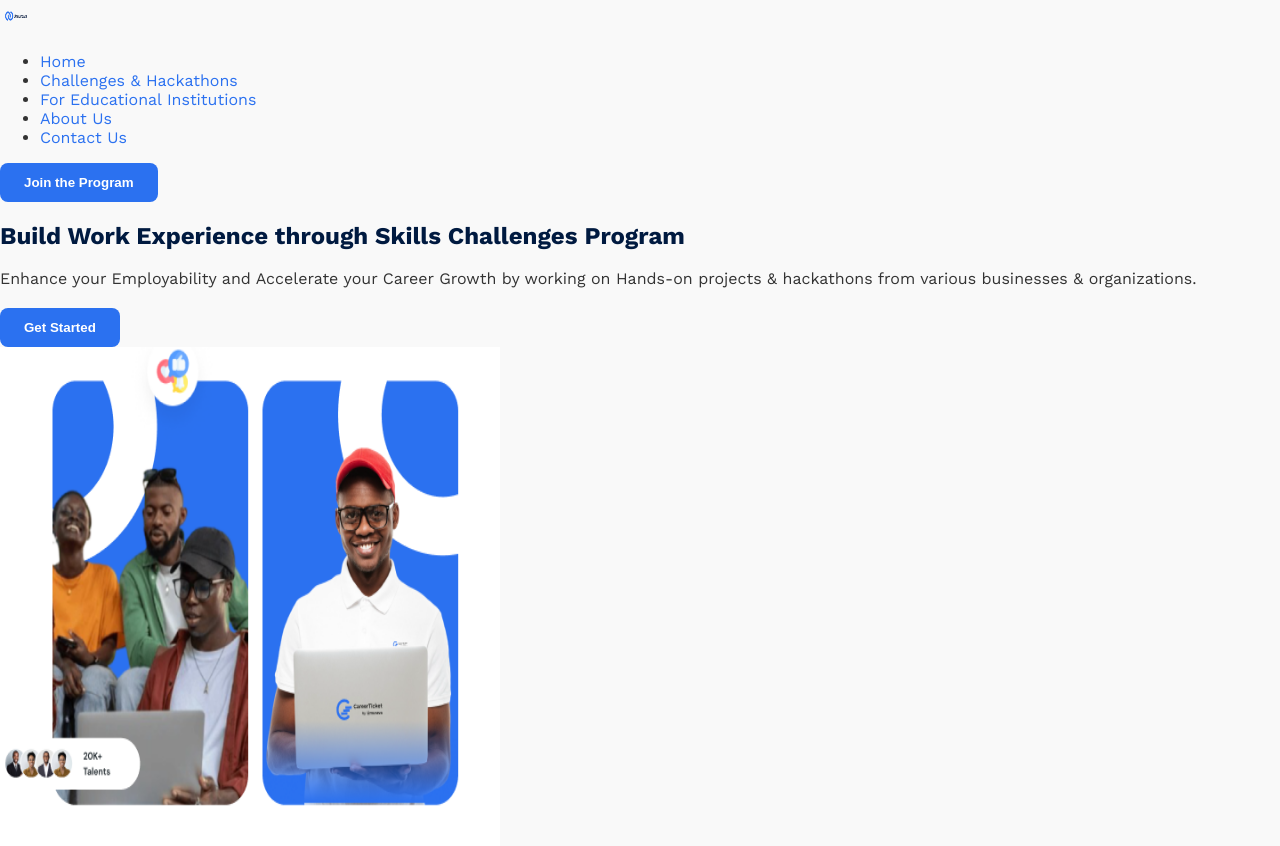
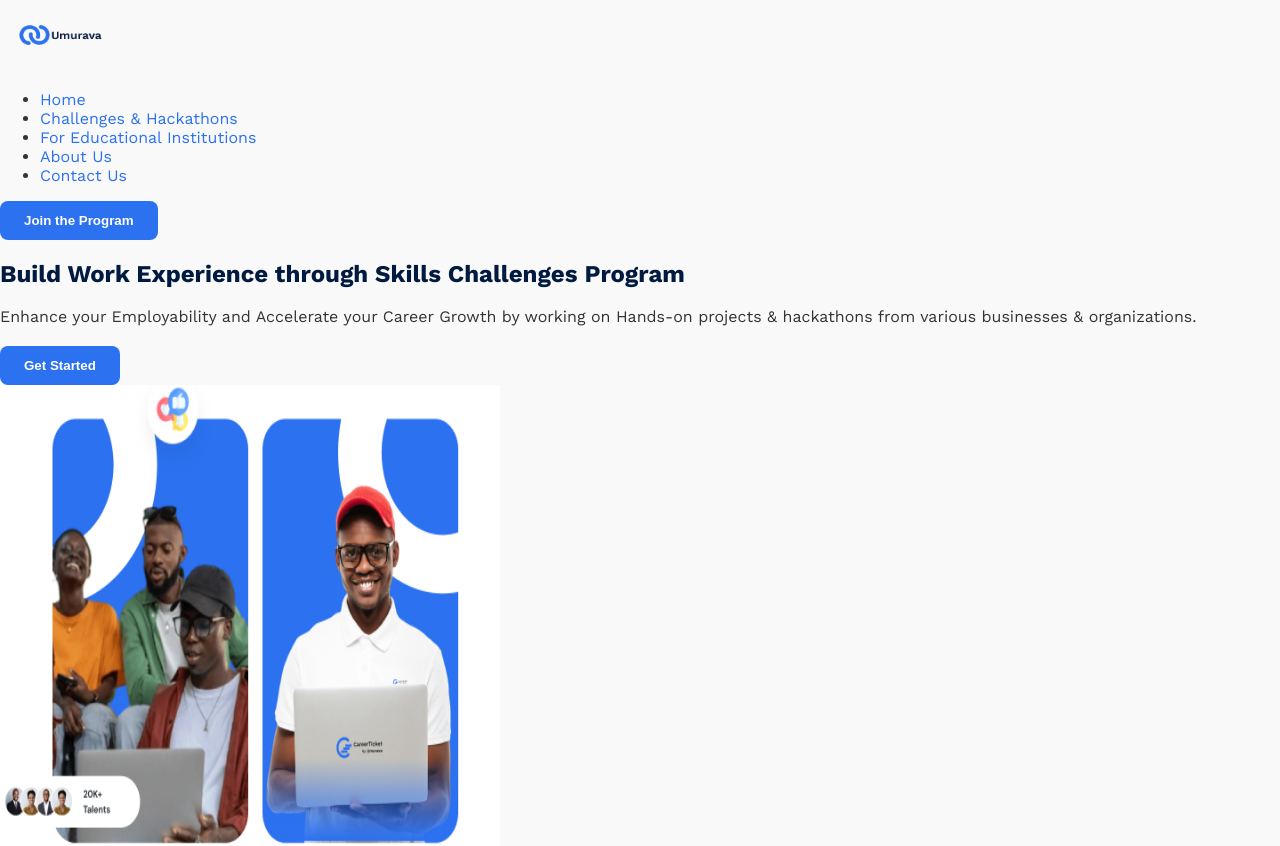
Before and after one commit to Calebgisa72/Umurava-Skill-Challenge-fe, a Next.js app: page / in a window 1280 px wide. Shown: the top 846 px of the page. Built offline with nearby package versions, Linux system fonts and the light colour scheme.

Commit message:
button changes

```diff
--- a/app/components/button.tsx
+++ b/app/components/button.tsx
@@ -1,3 +1,4 @@
+"use client";
 import React from "react";
 
 interface ButtonProps extends React.ButtonHTMLAttributes<HTMLButtonElement> {
--- a/app/components/header.tsx
+++ b/app/components/header.tsx
@@ -1,43 +1,58 @@
 "use client";
 import React from "react";
 import { useRouter } from "next/navigation";
+import Link from "next/link";
 import Button from "./button";
 import Image from "next/image";
-import Logo from "../images/Official Logo 1.png";
+import Logo from "../images/umurava-logo.png";
 
 const Header: React.FC = () => {
   const router = useRouter();
 
+  const navigation = [
+    { name: "Home", href: "/" },
+    { name: "Challenges & Hackathons", href: "/challenges" },
+    { name: "For Educational Institutions", href: "/education" },
+    { name: "About Us", href: "/about" },
+    { name: "Contact Us", href: "/contact" },
+  ];
+
   return (
     <header className="bg-white shadow-md py-4">
-      <div className="container mx-auto flex justify-between items-center">
+      <div className="max-w-7xl mx-auto px-4 sm:px-6 lg:px-8">
+        <div className="flex flex-row justify-between items-center gap-8">
+          <Link href="/" className="flex-shrink-0">
             <Image
               src={Logo}
               alt="Umurava Logo"
-          className="h-8 mr-4"
-          height={32}
-          width={32}
+              width={120}
+              height={70}
+              priority
+              className="object-contain"
             />
-        <nav>
-          <ul className="flex space-x-6">
-            <li>
-              <a href="#">Home</a>
+          </Link>
+
+          <nav className="hidden md:flex flex-1">
+            <ul className="flex flex-row items-center justify-center gap-8">
+              {navigation.map((item) => (
+                <li key={item.name}>
+                  <Link
+                    href={item.href}
+                    className="text-gray-700 hover:text-primary-color transition-colors duration-200"
+                  >
+                    {item.name}
+                  </Link>
                 </li>
-            <li>
-              <a href="#">Challenges & Hackathons</a>
-            </li>
-            <li>
-              <a href="#">For Educational Institutions</a>
-            </li>
-            <li>
-              <a href="#">About Us</a>
-            </li>
-            <li>
-              <a href="#">Contact Us</a>
-            </li>
+              ))}
             </ul>
           </nav>
-        <Button onClick={() => router.push("/join")}>Join the Program</Button>
+
+          <div className="flex-shrink-0">
+            <Button onClick={() => router.push("/join")}>
+              Join the Program
+            </Button>
+          </div>
+        </div>
       </div>
     </header>
   );
--- a/app/components/heroSection.tsx
+++ b/app/components/heroSection.tsx
@@ -1,14 +1,14 @@
 import React from "react";
 import Button from "./button";
-import Hero from "../images/hero.png"
-import Image from 'next/image';
+import Hero from "../images/hero.png";
+import Image from "next/image";
 
 const HeroSection: React.FC = () => {
   return (
-    <section className="bg-primary-color text-white py-20">
-      <div className="container mx-auto flex justify-between items-center">
-        <div className="max-w-2xl">
-          <h1 className="text-4xl font-bold mb-4">
+    <section className="bg-primary-color text-white py-20 w-full">
+      <div className="container mx-auto flex flex-row-reverse items-center">
+        <div className="w-1/2 pr-8">
+          <h1 className="text-4xl font-bold mb-4 leading-snug">
             Build Work Experience through Skills Challenges Program
           </h1>
           <p className="text-lg mb-8">
@@ -18,7 +18,15 @@ const HeroSection: React.FC = () => {
           </p>
           <Button size="large">Get Started</Button>
         </div>
-          <Image src={Hero} alt="Skills Challenges" width={500} height={500} />
+        <div className="w-1/2 flex justify-center">
+          <Image
+            src={Hero}
+            alt="Skills Challenges"
+            width={500}
+            height={500}
+            className="object-contain"
+          />
+        </div>
       </div>
     </section>
   );
```
Also changed, not shown: app/images/umurava-logo.png (renamed from app/images/Official Logo 1.png). Lines whose indentation alone changed are shown as unchanged.
